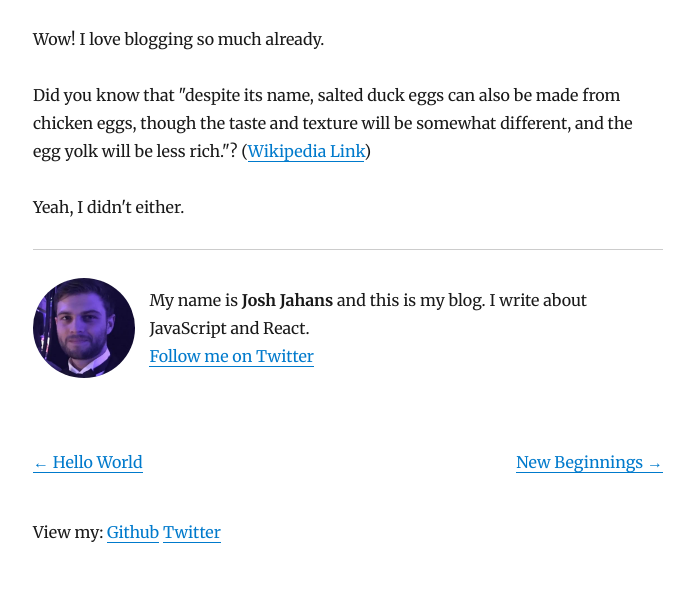
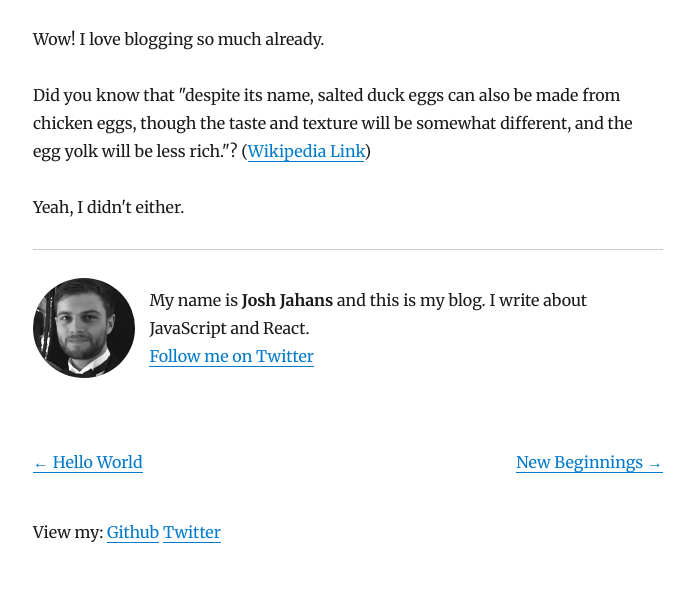
Before and after one commit to Jahans3/blog-josh-jahans, a Gatsby site: page /my-second-post/ in a window 1280 px wide. Shown: the part 198-800 px from the top of the page, without its empty margins (292-986 px from the left). Built offline with nearby package versions, Linux system fonts and the light colour scheme; Gatsby itself is replaced by a stand-in of ours; some packages are replaced by stand-ins of ours.

Commit message:
add new favicon, logo

```diff
--- a/gatsby-config.js
+++ b/gatsby-config.js
@@ -1,8 +1,8 @@
 module.exports = {
   siteMetadata: {
-    title: 'Josh Jahans - JS Blog',
+    title: 'JJ\'s JavaScript Blog',
     author: 'Josh Jahans',
-    description: 'A blog about JavaScript and anything else',
+    description: 'A blog about JavaScript',
     siteUrl: 'https://gatsby-starter-blog-demo.netlify.com/',
     social: {
       twitter: 'josh_jahans',
@@ -63,7 +63,7 @@ module.exports = {
         background_color: '#ffffff',
         theme_color: '#663399',
         display: 'minimal-ui',
-        icon: 'content/assets/gatsby-icon.png',
+        icon: 'content/assets/jj-icon.png',
       },
     },
     'gatsby-plugin-offline',
--- a/src/components/Bio.js
+++ b/src/components/Bio.js
@@ -16,7 +16,14 @@ function Bio () {
           <Image
             fixed={avatar}
             alt={author}
-            style={{ marginRight: rhythm(1 / 2), marginBottom: 0, borderRadius: `100%`, objectFit: 'contain', width: 120 }}
+            style={{
+              marginRight: rhythm(1 / 2),
+              marginBottom: 0,
+              borderRadius: `100%`,
+              objectFit: 'contain',
+              width: 120,
+              filter: 'brightness(1.5) grayscale(100%)'
+            }}
           />
           <p style={{ marginBottom: 0 }}>
             My name is <strong>{author}</strong> and this is my blog. I write about JavaScript and React.
--- a/src/templates/blog-post.js
+++ b/src/templates/blog-post.js
@@ -6,14 +6,13 @@ import Layout from '../components/Layout'
 import SEO from '../components/seo'
 import { rhythm, scale } from '../utils/typography'
 
-class BlogPostTemplate extends React.Component {
-  render() {
-    const post = this.props.data.markdownRemark
-    const siteTitle = this.props.data.site.siteMetadata.title
-    const { previous, next } = this.props.pageContext
-
+export default function BlogPostTemplate ({
+  data: { markdownRemark: post, site: { siteMetadata: { title: siteTitle } } },
+  pageContext: { previous, next },
+  location
+}) {
   return (
-      <Layout location={this.props.location} title={siteTitle}>
+    <Layout location={location} title={siteTitle}>
       <SEO title={post.frontmatter.title} description={post.excerpt} />
       <h1>{post.frontmatter.title}</h1>
       <p
@@ -61,9 +60,6 @@ class BlogPostTemplate extends React.Component {
     </Layout>
   )
 }
-}
-
-export default BlogPostTemplate
 
 export const pageQuery = graphql`
   query BlogPostBySlug($slug: String!) {
```
Also changed, not shown: content/assets/gatsby-icon.png (deleted), content/assets/jj-icon.png (added), content/assets/my-logo-144x144.png (added), content/assets/my-logo-192x192.png (added), content/assets/my-logo-256x256.png (added), content/assets/my-logo-384x384.png (added), content/assets/my-logo-48x48.png (added), content/assets/my-logo-512x512.png (added), content/assets/my-logo-72x72.png (added), content/assets/my-logo-96x96.png (added), static/favicon.ico, 3 other files. Lines whose indentation alone changed are shown as unchanged.
